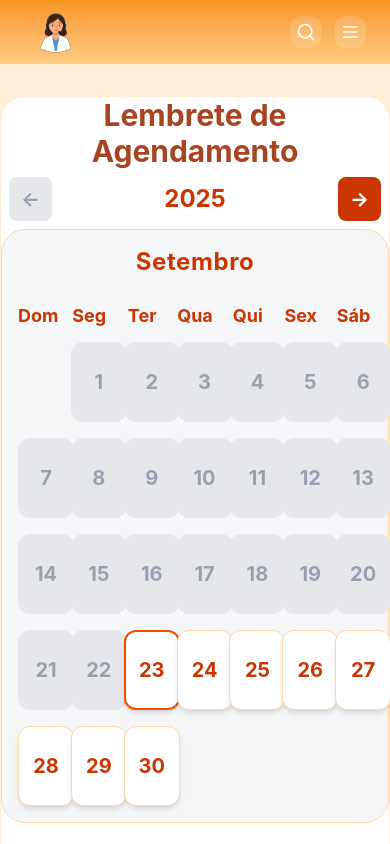
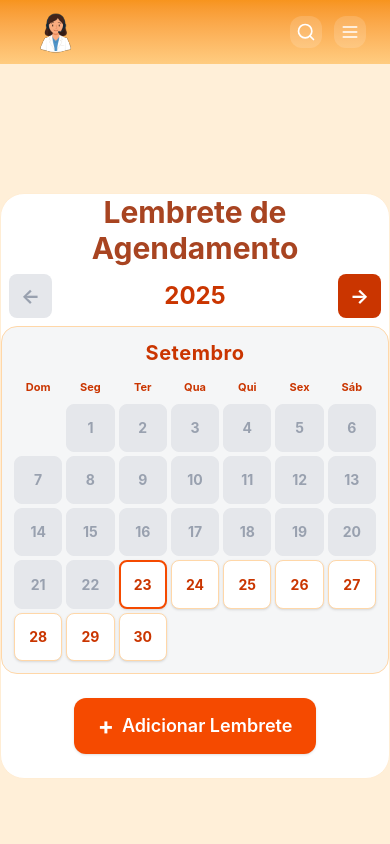
Before and after one commit to Challenge-2025-1-TDSPG/LumaHC, a React (Vite) app: page /lembrete in a window 390 px wide. Shown: the top 844 px of the page. Built offline with nearby package versions, Linux system fonts and the light colour scheme.

Commit message:
feat(calendar): melhorar responsividade do CalendarGrid (células quadradas, espaçamentos e tamanhos de texto responsivos)

```diff
--- a/src/components/Schedule/CalendarGrid.tsx
+++ b/src/components/Schedule/CalendarGrid.tsx
@@ -16,18 +16,38 @@ export default function CalendarGrid({
   formatDate,
 }: CalendarGridProps) {
   const daysMatrix = getDaysMatrix(currentMonth, currentYear);
+
   return (
-    <div className='w-full flex flex-col items-center'>
-      {/* Month navigation */}
-      <div className='w-full bg-gray-100/80 rounded-3xl border border-orange-200 p-4 sm:p-8 flex flex-col items-center transition-all shadow-none'>
-        {/* Mês destacado dentro do calendário */}
-        <div className='w-full flex justify-center mb-6'>
-          <span className='text-2xl font-bold text-orange-700 tracking-wide'>
+    <div className="w-full flex flex-col items-center">
+      {/* Container do mês */}
+      <div
+        className="
+          w-full
+          bg-gray-100/80 rounded-2xl md:rounded-3xl
+          border border-orange-200
+          p-3 sm:p-5 md:p-8
+          flex flex-col items-center transition-all shadow-none
+        "
+      >
+        {/* Mês destacado */}
+        <div className="w-full flex justify-center mb-3 sm:mb-4 md:mb-6">
+          <span className="text-xl sm:text-2xl md:text-3xl font-bold text-orange-700 tracking-wide">
             {getMonthName(currentMonth)}
           </span>
         </div>
+
         {/* Cabeçalho dos dias da semana */}
-        <div className='grid grid-cols-7 gap-4 text-center text-lg font-bold text-orange-700 mb-3 w-full'>
+        <div
+          className="
+            grid grid-cols-7
+            gap-1 sm:gap-2 md:gap-3 lg:gap-4
+            text-center
+            text-[11px] xs:text-xs sm:text-sm md:text-base
+            font-bold text-orange-700
+            mb-2 sm:mb-3 md:mb-4 lg:mb-5
+            w-full
+          "
+        >
           <div>Dom</div>
           <div>Seg</div>
           <div>Ter</div>
@@ -36,46 +56,78 @@ export default function CalendarGrid({
           <div>Sex</div>
           <div>Sáb</div>
         </div>
+
         {/* Dias do mês */}
-        <div className='grid grid-cols-7 gap-4 w-full'>
+        <div className="grid grid-cols-7 gap-1 sm:gap-2 md:gap-3 lg:gap-4 w-full">
           {daysMatrix.map((week, i) =>
             week.map((day, j) => {
               const dateStr = day ? formatDate(day) : '';
               const hasReminder = reminders.some((r) => r.date === dateStr);
+
               const isToday =
                 day &&
                 today.getDate() === day &&
                 today.getMonth() === currentMonth &&
                 today.getFullYear() === currentYear;
-              // Verifica se o dia já passou
+
               const isPast =
-                day &&
+                !!day &&
                 new Date(currentYear, currentMonth, day) <
                   new Date(today.getFullYear(), today.getMonth(), today.getDate());
+
               return (
                 <div
                   key={`d${i}-${j}`}
-                  className={`h-20 sm:h-24 w-full min-w-[56px] sm:min-w-[72px] max-w-full flex items-center justify-center rounded-xl select-none transition-all
-                    ${day ? (isPast ? 'bg-gray-200 text-gray-400 border border-gray-200 cursor-not-allowed' : 'bg-white shadow-md hover:bg-orange-100 focus:bg-orange-200 border border-orange-200 cursor-pointer') : 'bg-transparent'}
-                    ${isToday && !isPast ? 'border-2 border-orange-600' : ''}
-                    ${hasReminder && !isPast ? 'ring-2 ring-green-400' : ''}
-                    ${!day ? 'pointer-events-none' : ''}
-                  `}
+                  className={[
+                    // layout básico da célula
+                    'relative w-full',
+                    // torna quadrado, com toques confortáveis por breakpoint
+                    'aspect-square min-w-[38px] sm:min-w-[48px] md:min-w-[64px]',
+                    'rounded-lg sm:rounded-xl',
+                    'select-none transition-all',
+                    // Estados (vazio, passado, ativo)
+                    day
+                      ? isPast
+                        ? 'bg-gray-200 text-gray-400 border border-gray-200 cursor-not-allowed'
+                        : 'bg-white border border-orange-200 hover:bg-orange-100 focus:bg-orange-200 cursor-pointer shadow-sm md:shadow'
+                      : 'bg-transparent pointer-events-none',
+                    // Hoje
+                    isToday && !isPast ? 'border-2 border-orange-600' : '',
+                    // Lembrete
+                    hasReminder && !isPast ? 'ring-1 sm:ring-2 ring-green-400' : '',
+                  ].join(' ')}
                   onClick={() => !isPast && day && onDayClick(day)}
                   aria-label={day ? `Selecionar dia ${day}` : ''}
                   tabIndex={day && !isPast ? 0 : -1}
                   onKeyDown={(e) => {
                     if (day && !isPast && (e.key === 'Enter' || e.key === ' ')) onDayClick(day);
                   }}
-                  role='button'
+                  role="button"
                 >
-                  <span
-                    className={`text-xl font-bold ${isPast ? 'text-gray-400' : 'text-orange-700'}`}
-                  >
-                    {day || ''}
-                  </span>
+                  {/* número do dia */}
+                  <div className="absolute inset-0 flex items-center justify-center">
+                    <span
+                      className={[
+                        'font-bold',
+                        // tamanhos responsivos do número
+                        'text-sm xs:text-base sm:text-lg md:text-xl',
+                        isPast ? 'text-gray-400' : 'text-orange-700',
+                      ].join(' ')}
+                    >
+                      {day || ''}
+                    </span>
+                  </div>
+
+                  {/* marcador de lembrete */}
                   {hasReminder && !isPast && (
-                    <span className='ml-1 w-4 h-4 bg-green-400 rounded-full inline-block border-2 border-white shadow' />
+                    <span
+                      className="
+                        absolute bottom-1 right-1
+                        w-2.5 h-2.5 sm:w-3 sm:h-3 md:w-3.5 md:h-3.5
+                        bg-green-400 rounded-full
+                        border-2 border-white shadow
+                      "
+                    />
                   )}
                 </div>
               );
```
